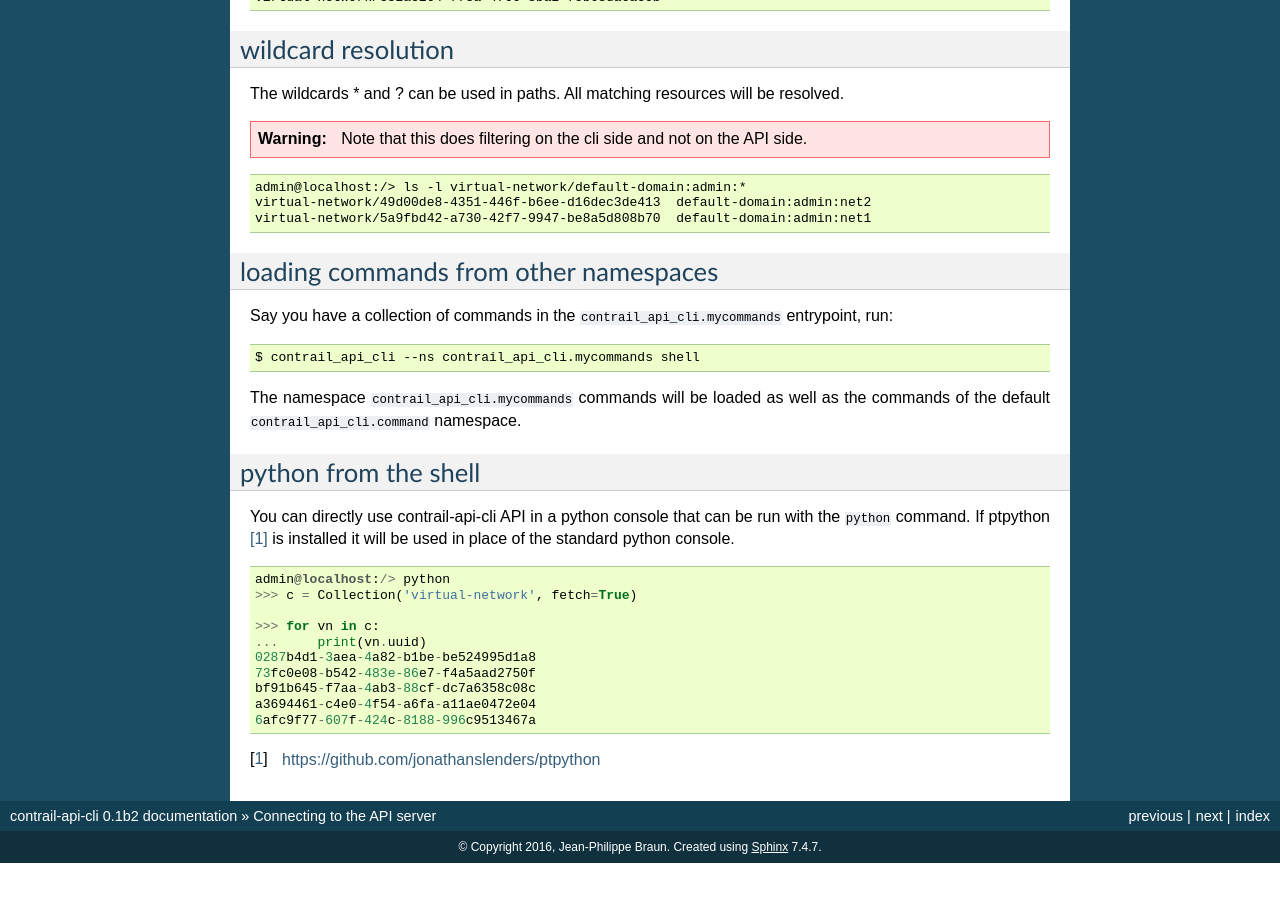
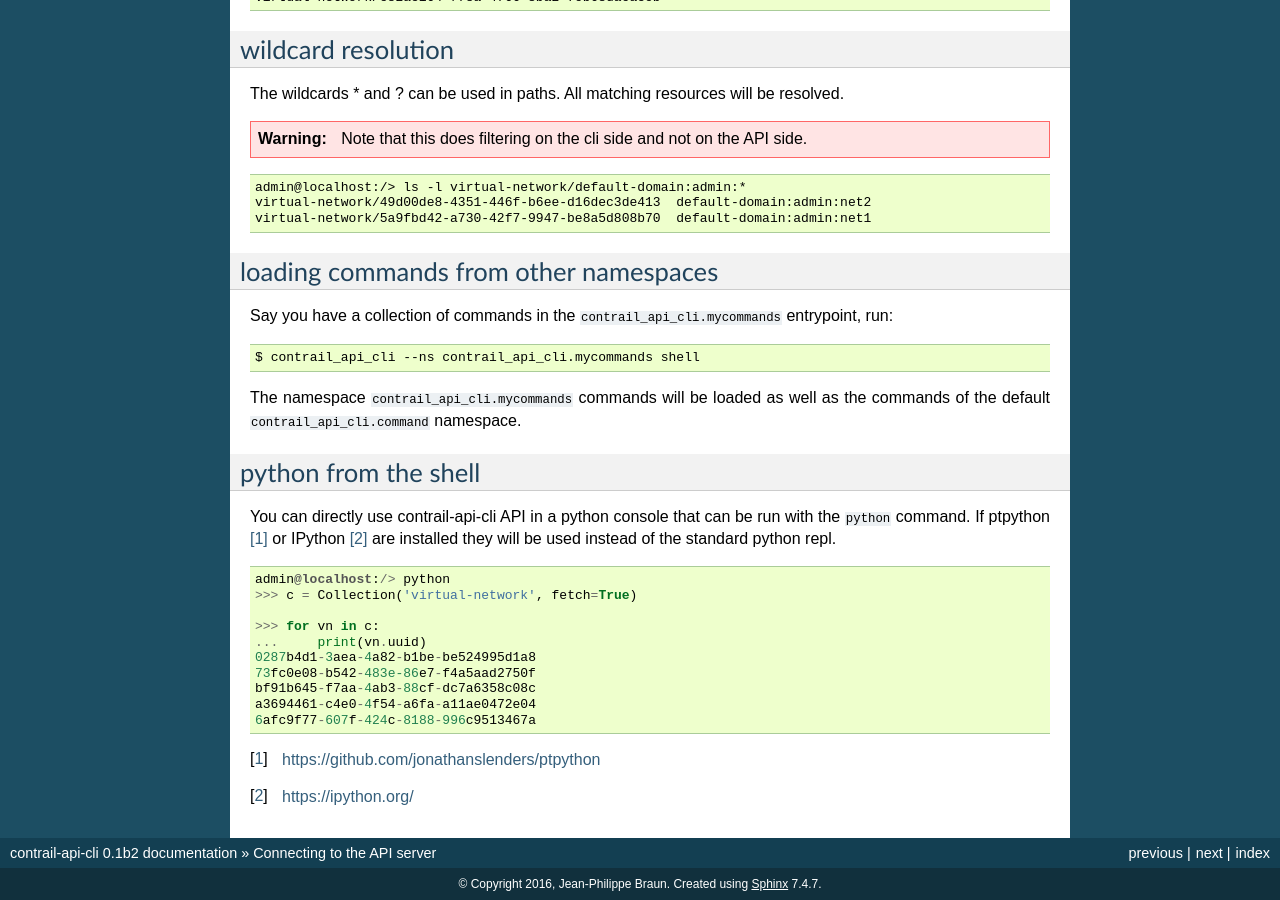
Before and after one commit to eonpatapon/contrail-api-cli, a Sphinx documentation site: the page built from doc/usage.rst, in a window 1280 px wide and 900 px high, scrolled down 3474 px. Built offline with Sphinx 7.4.7, drawn with Linux system fonts in a browser that asks for light colours; before the commit the page ends 4337 px from its top, so only the background shows below that.

Commit message:
Support also embed IPython console

```diff
--- a/doc/usage.rst
+++ b/doc/usage.rst
@@ -250,8 +250,8 @@ python from the shell
 ---------------------
 
 You can directly use contrail-api-cli API in a python console that can be
-run with the ``python`` command. If ptpython [1]_ is installed it will be used in place
-of the standard python console.
+run with the ``python`` command. If ptpython [1]_ or IPython [2]_ are
+installed they will be used instead of the standard python repl.
 
 .. code-block:: python
 
@@ -267,3 +267,4 @@ of the standard python console.
     6afc9f77-607f-424c-8188-996c9513467a
 
 .. [1] https://github.com/jonathanslenders/ptpython
+.. [2] https://ipython.org/
```
Also changed, not shown: 1 other file.
